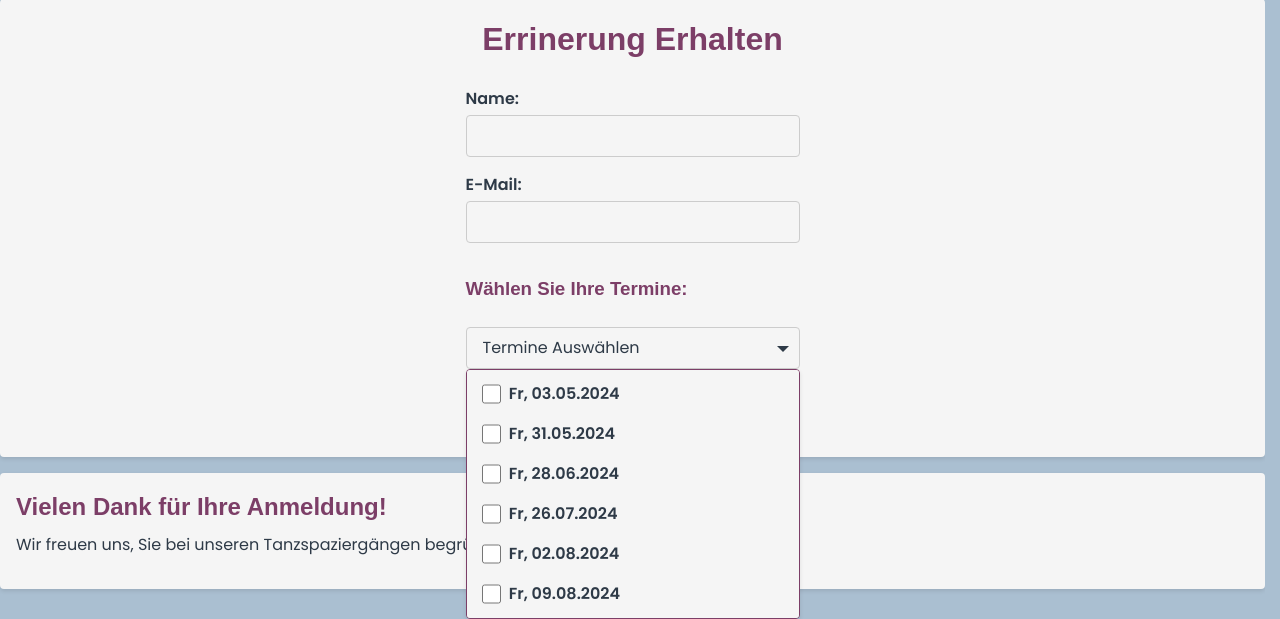
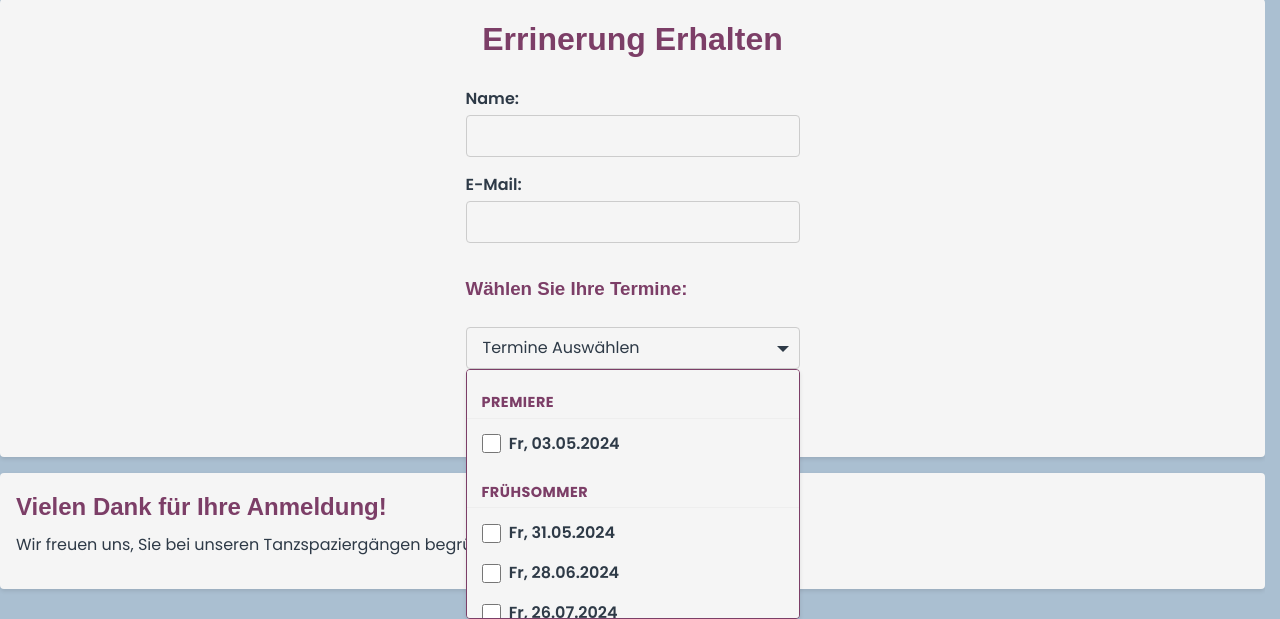
Before and after one commit to jaschaschopfer/Landingpage-Tanzspaziergang, a PHP site: page / in a window 1280 px wide, after a click on "Termine Auswählen". Shown: the part 349-968 px from the top of the page. Run offline with PHP 8.4, Linux system fonts and the light colour scheme; some web fonts are replaced; grey boxes are pictures that could not be loaded.

Commit message:
drop down categories added

```diff
--- a/index.html
+++ b/index.html
@@ -37,7 +37,11 @@
                             </button>
 
                             <div id="date-checkbox-list" class="dropdown-list">
+
+                                <h4 class="category-header">Premiere</h4>
                                 <label><input type="checkbox" name="dates" value="2024-05-03"> Fr, 03.05.2024</label>
+
+                                <h4 class="category-header">Frühsommer</h4>
                                 <label><input type="checkbox" name="dates" value="2024-05-31"> Fr, 31.05.2024</label>
                                 <label><input type="checkbox" name="dates" value="2024-06-28"> Fr, 28.06.2024</label>
                                 <label><input type="checkbox" name="dates" value="2024-07-26"> Fr, 26.07.2024</label>
@@ -45,6 +49,8 @@
                                 <label><input type="checkbox" name="dates" value="2024-08-09"> Fr, 09.08.2024</label>
                                 <label><input type="checkbox" name="dates" value="2024-08-16"> Fr, 16.08.2024</label>
                                 <label><input type="checkbox" name="dates" value="2024-08-23"> Fr, 23.08.2024</label>
+
+                                <h4 class="category-header">Spätsommer</h4>
                                 <label><input type="checkbox" name="dates" value="2024-08-30"> Fr, 30.08.2024</label>
                             </div>
                         </div>
@@ -53,7 +59,6 @@
                 </form>
             </div>
 
-
         </section>
 
         <section class="thank-you-section">
@@ -61,10 +66,7 @@
             <p>Wir freuen uns, Sie bei unseren Tanzspaziergängen begrüßen zu dürfen.</p>
         </section>
 
-
-
     </main>
-
     <script src="script.js"></script>
 </body>
 </html>
--- a/styles.css
+++ b/styles.css
@@ -382,6 +382,27 @@ section.newsletter-section {
     transform: translateY(0);
 }
 
+/* Add this block to your existing styles.css */
+.dropdown-list .category-header {
+    /* Styles for the section titles */
+    font-family: var(--font-family-body);
+    font-size: 0.9em;
+    font-weight: var(--font-weight-bold);
+    color: var(--color-accent-primary); /* Use your primary accent color */
+    padding: 8px 15px 4px; /* Adjust padding for spacing */
+    margin-top: 10px;
+    margin-bottom: 5px;
+    border-bottom: 1px solid #eee;
+    pointer-events: none; /* Make sure clicking the header doesn't select an item */
+    text-transform: uppercase;
+    letter-spacing: 0.5px;
+}
+
+/* Remove hover effect from the header to avoid confusion */
+.dropdown-list .category-header:hover {
+    background-color: transparent;
+}
+
 /* END OF NEW DROPDOWN STYLES */
 
 
```
Lines whose indentation alone changed are shown as unchanged.
